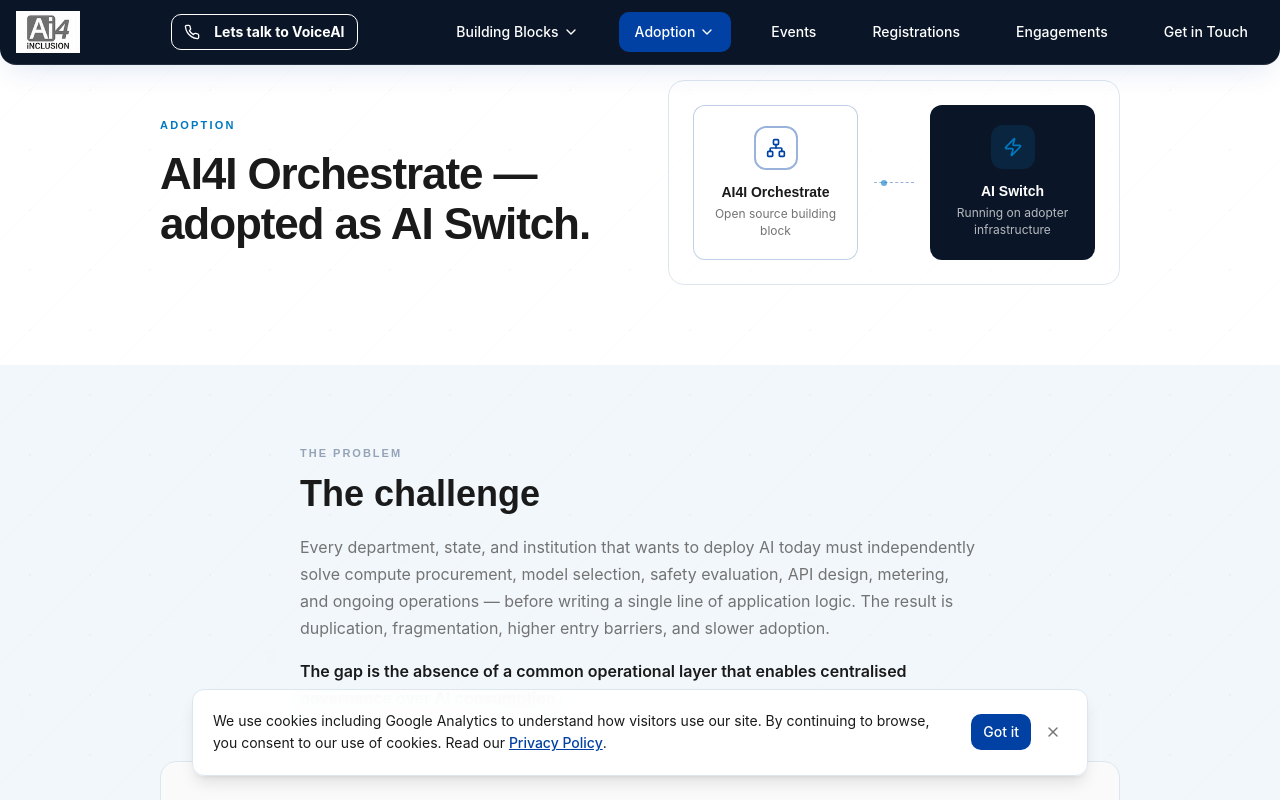
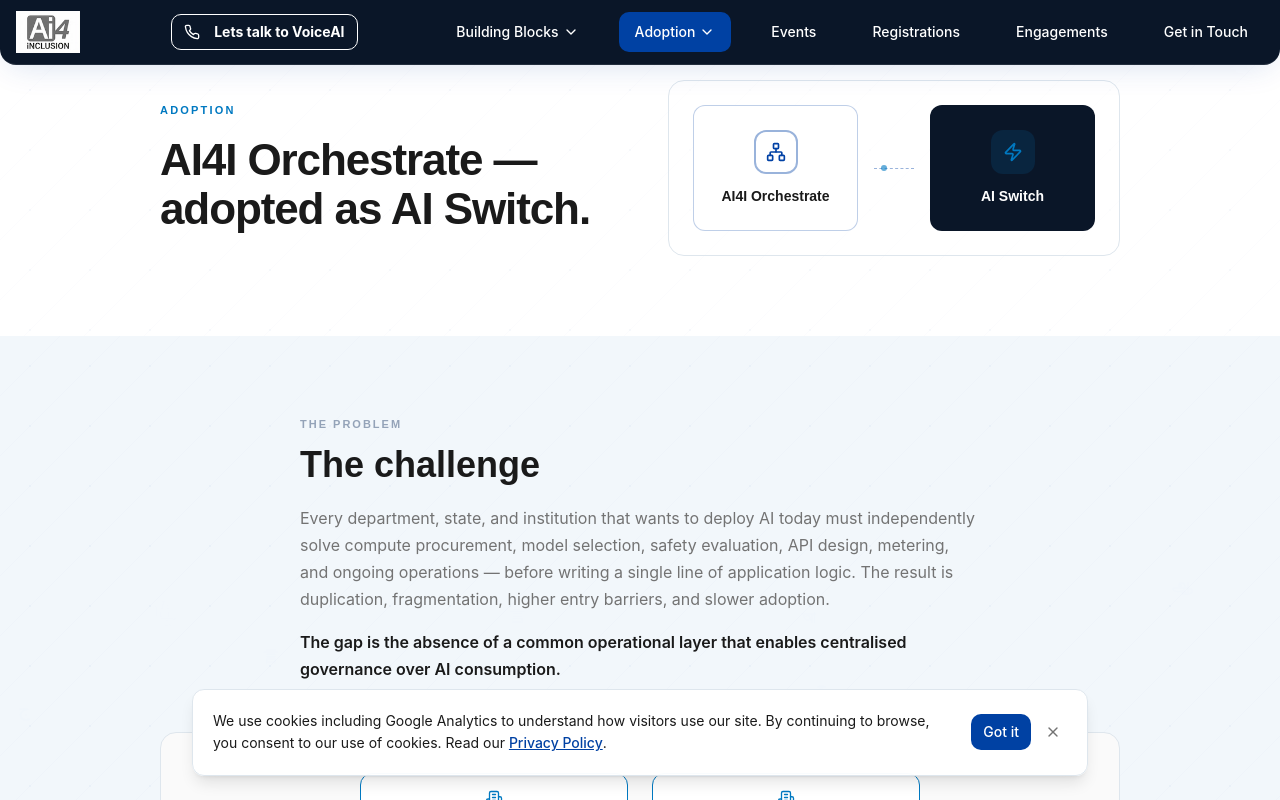
Before and after one commit to namrathsridhar-pixel/ai4i-inclusive-ai-33210, a React (Vite) app: page /adoption in a window 1280 px wide. Shown: the top 800 px of the page. Built offline with nearby package versions, Linux system fonts and the light colour scheme; the HTML template or start-up script is replaced by a standard one.

Commit message:
Changes
Co-authored-by: namrathsridhar-pixel <233921107+namrathsridhar-pixel@users.noreply.github.com>

```diff
--- a/src/pages/Adoption.tsx
+++ b/src/pages/Adoption.tsx
@@ -117,15 +117,12 @@ const Adoption = () => {
               className="rounded-2xl border border-border bg-card/60 p-5 sm:p-6"
             >
               <div className="grid grid-cols-[1fr_auto_1fr] items-stretch gap-3 sm:gap-4">
-                <div className="flex flex-col items-center rounded-xl border border-brand-blue/25 bg-background px-4 py-5 text-center">
+                <div className="flex flex-col items-center justify-center rounded-xl border border-brand-blue/25 bg-background px-4 py-6 text-center">
                   <div className="flex h-11 w-11 items-center justify-center rounded-xl border-2 border-brand-blue/40 text-brand-blue">
                     <Network size={20} strokeWidth={2} />
                   </div>
                   <p className="mt-3 font-heading text-sm font-bold text-brand-ink">
                     AI4I Orchestrate
-                  </p>
-                  <p className="mt-1 text-xs leading-snug text-muted-foreground">
-                    Open source building block
                   </p>
                 </div>
 
@@ -139,16 +136,14 @@ const Adoption = () => {
                   />
                 </div>
 
-                <div className="flex flex-col items-center rounded-xl bg-brand-navy px-4 py-5 text-center text-white">
+                <div className="flex flex-col items-center justify-center rounded-xl bg-brand-navy px-4 py-6 text-center text-white">
                   <div className="flex h-11 w-11 items-center justify-center rounded-xl bg-brand-cyan/15 text-brand-cyan">
                     <Zap size={20} strokeWidth={2} />
                   </div>
                   <p className="mt-3 font-heading text-sm font-bold">AI Switch</p>
-                  <p className="mt-1 text-xs leading-snug text-white/70">
-                    Running on adopter infrastructure
-                  </p>
                 </div>
               </div>
+
             </motion.div>
           </div>
         </div>
```
